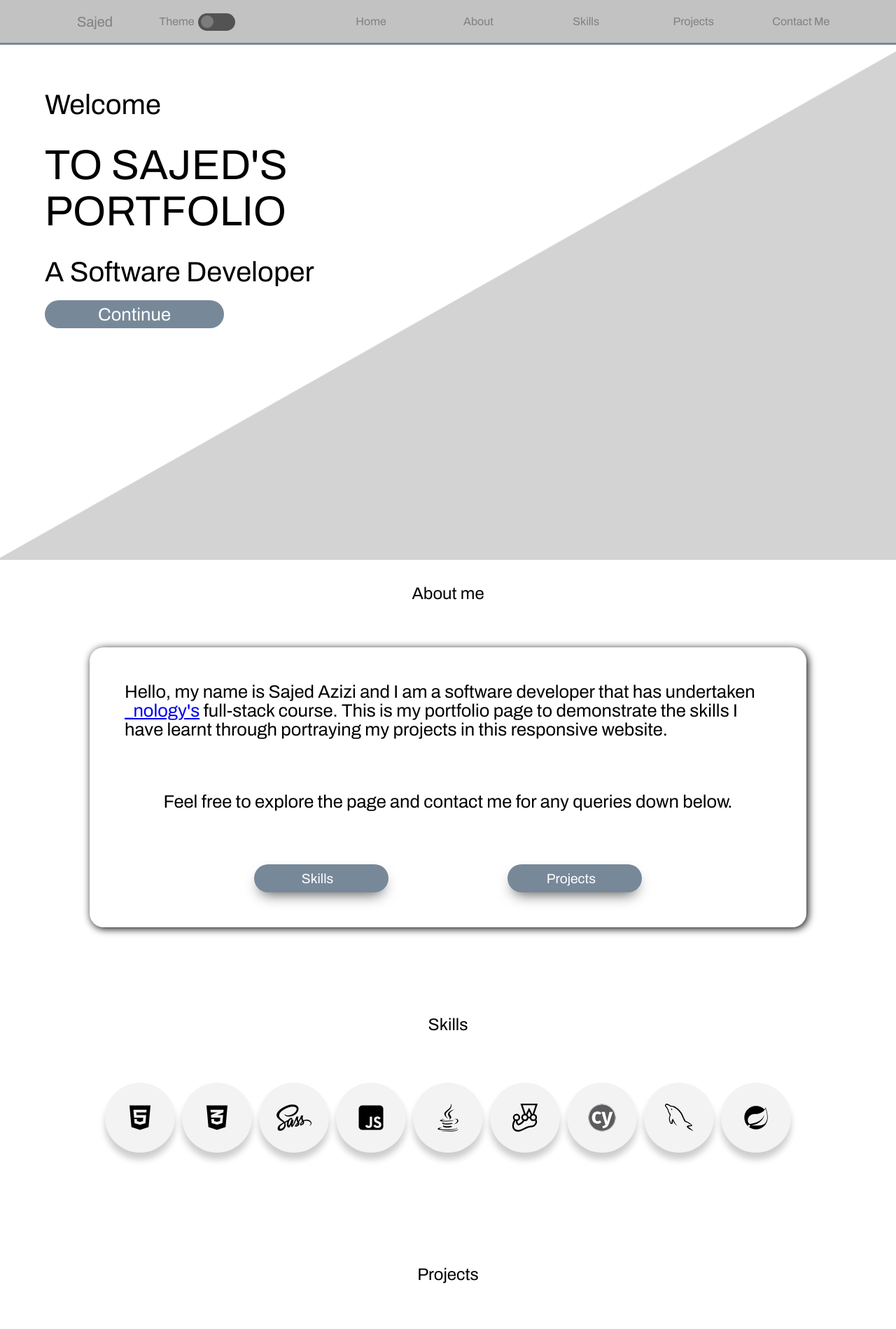
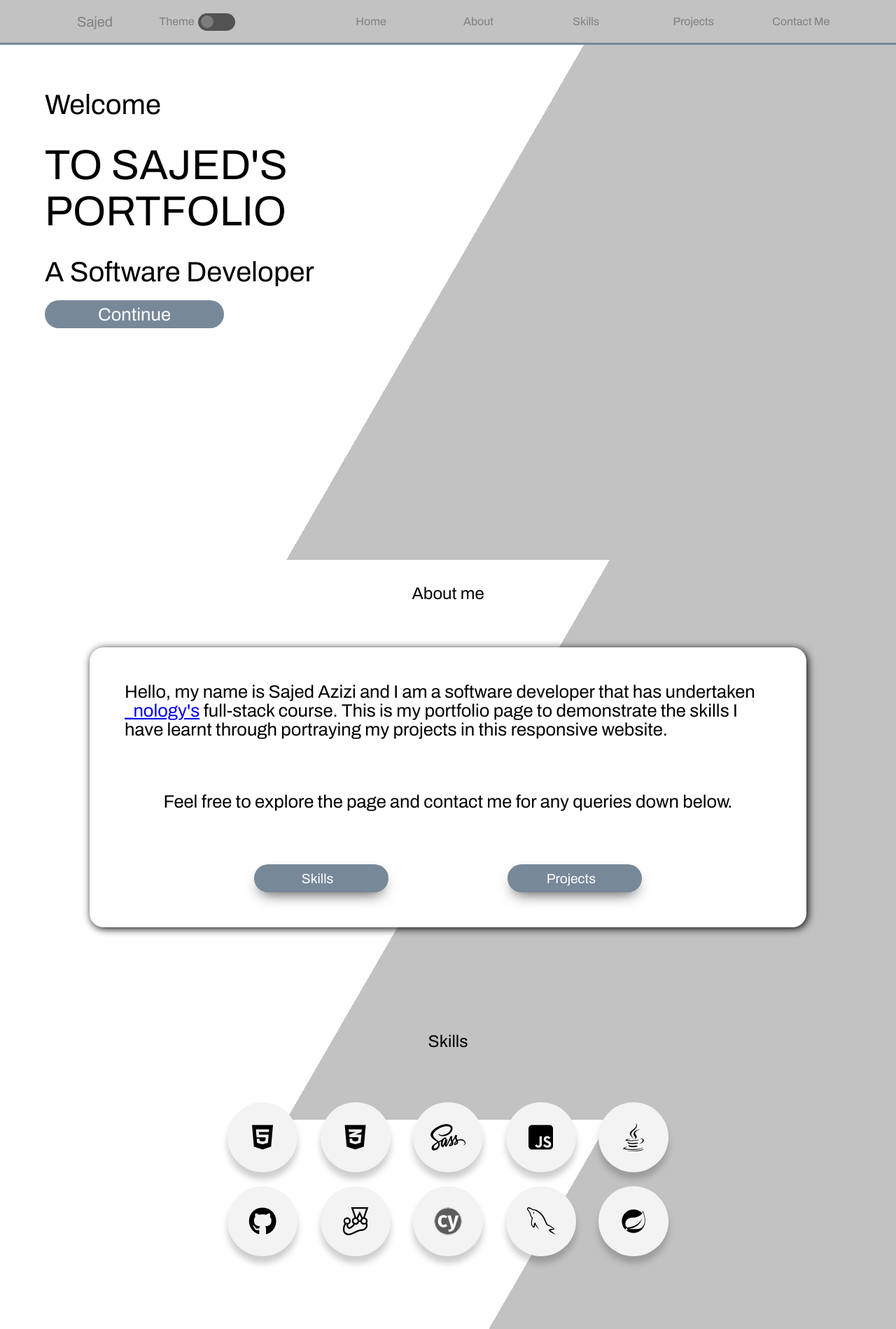
Before and after one commit to de1yura/Portfolio, a plain HTML site: page index.html in a window 1280 px wide. Shown: the top 1899 px of the page at 70% size. Drawn offline with nearby package versions, Linux system fonts and the light colour scheme.

Commit message:
background fixed

```diff
--- a/index.html
+++ b/index.html
@@ -12,7 +12,7 @@
   <script src="https://kit.fontawesome.com/08c9e10cd7.js" crossorigin="anonymous"></script>
   <script src="https://code.iconify.design/2/2.0.3/iconify.min.js"></script>
 </head>
-<body>
+<body class="bg">
   <nav>
     <a href="#adjuster"><label class="animate__animated animate__fadeInDown animate__delay-3s" for="logo__sajed">Sajed</label></a>
 
@@ -23,6 +23,9 @@
       <span class="Slider round"></span>
     </label>
     </div>
+
+    <!-- BACKGROUND -->
+
 
 
     <ul class="nav__items">
@@ -115,6 +118,13 @@
         <div class="skills_button">
           <div class="skill_icon"><i class="fab fa-java"></i></div>
           <span>Java</span>
+        </div>
+      </div>
+
+      <div class="skills_wrap">
+        <div class="skills_button">
+          <div class="skill_icon"><i class="fab fa-github"></i></div>
+          <span>Github</span>
         </div>
       </div>
 
@@ -219,6 +229,7 @@
 
   </footer>
 
+
   <script src="https://cdnjs.cloudflare.com/ajax/libs/gsap/3.7.1/gsap.min.js" integrity="sha512-UxP+UhJaGRWuMG2YC6LPWYpFQnsSgnor0VUF3BHdD83PS/pOpN+FYbZmrYN+ISX8jnvgVUciqP/fILOXDjZSwg==" crossorigin="anonymous" referrerpolicy="no-referrer"></script>
 
   <script src ="./app.js"></script>
--- a/styles.scss
+++ b/styles.scss
@@ -12,6 +12,11 @@
   box-sizing: border-box;
   font-family: $prm-font;
   transition: background-color 1s, color 1s;
+}
+
+body{
+  background-image: linear-gradient(-60deg, var(--tertiary-color) 50%, var(--primary-color) 50%);
+  background-attachment: fixed;
 }
 
 :root{
@@ -79,7 +84,7 @@ html {
   align-items: center;
   height: 100vh;
   //border: var(--secondary-color) 1px solid;
-  background-color: var(--primary-color);
+  //background-color: var(--primary-color);
   color: var(--secondary-color);
 
   .contact_container{
@@ -89,7 +94,7 @@ html {
     flex-direction: column;
     justify-content: space-around;
     align-items: center;
-    background-color: var(--primary-color);
+    //background-color: var(--primary-color);
 
     h4{
       padding: 10px;
@@ -230,22 +235,22 @@ input:checked + .slider:before {
 
 .skills{
   width: 100vw;
-  height: 35vw;
+  height: 70vh;
   display: flex;
   flex-direction: column;
   justify-content: center;
   align-items: center;
-  background-color: var(--primary-color);
-  >h2{color: var(--secondary-color);}
+  //background-color: var(--primary-color);
+  >h2{color: var(--secondary-color); margin-bottom: 5%;}
 }
 
 .skills_container {
-  width: 100vw;
+  width: 50vw;
   height: 30vh;
   display: flex;
-  justify-content: center;
+  justify-content: space-between;
   align-items: center;
-  background-color: var(--primary-color);
+  //background-color: var(--primary-color);
   flex-wrap: wrap;
 }
 
@@ -306,3 +311,11 @@ input:checked + .slider:before {
     position: relative;
     top: -20%;
 }
+
+@media screen and (max-width: 768px){
+  .skills_container{
+    width: 100vw;
+    height: 100vh;
+    justify-content: center;
+  }
+}
--- a/styles/_about.scss
+++ b/styles/_about.scss
@@ -7,7 +7,7 @@
   flex-direction: column;
   justify-content: center;
   align-items: center;
-  background-color: var(--primary-color);
+  //background-color: var(--primary-color);
   color: var(--secondary-color);
 
   .about {
--- a/styles/_footer.scss
+++ b/styles/_footer.scss
@@ -1,5 +1,6 @@
 @import "variables";
 footer {
+  border-top: 3px solid lightslategrey;
   width: 100vw;
   height: 12vh;
   background-color: var(--tertiary-color);
--- a/styles/_main.scss
+++ b/styles/_main.scss
@@ -3,12 +3,7 @@
 main {
   height: 92vh;
   width: 100vw;
-  background-color: var(--primary-color);
   color: var(--secondary-color);
-  background-repeat:no-repeat;
-  background-position: center;
-  background-size: cover;
-  background-image: url("/images/background.png");
 
   .intro {
     width: 60vw;
--- a/styles/_portfolio.scss
+++ b/styles/_portfolio.scss
@@ -1,7 +1,7 @@
 @import "_variables";
 
 .portfolio {
-  background-color: var(--primary-color);
+  //background-color: var(--primary-color);
   color: var(--secondary-color);
   display: grid;
   height: 170vh;
@@ -85,7 +85,8 @@
       width: 55vw;
       height: 20vh;
       &:hover{
-        width: 21vw;
+        width:  58vw;
+        height: 23vh;
       }
     }
   }
```
Also changed, not shown: styles.css, styles/_about.css, styles/_footer.css, styles/_main.css, styles/_portfolio.css.
